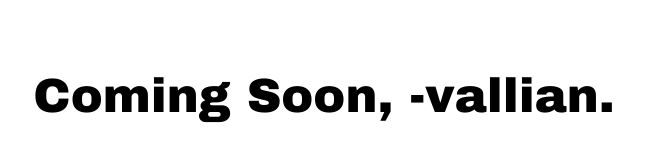
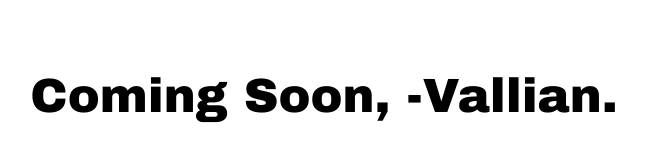
Before and after one commit to MateeJr/my-portfolio, a plain HTML site: page index.html in a window 1280 px wide. Shown: the part 304-466 px from the top of the page, 316-962 px from the left. Drawn offline with Linux system fonts and the light colour scheme.

Commit message:
index.html

```diff
--- a/index.html
+++ b/index.html
@@ -21,6 +21,6 @@
   </style>
 </head>
 <body>
-  <h1>Coming Soon, -vallian.</h1>
+  <h1>Coming Soon, -Vallian.</h1>
 </body>
 </html>
```
